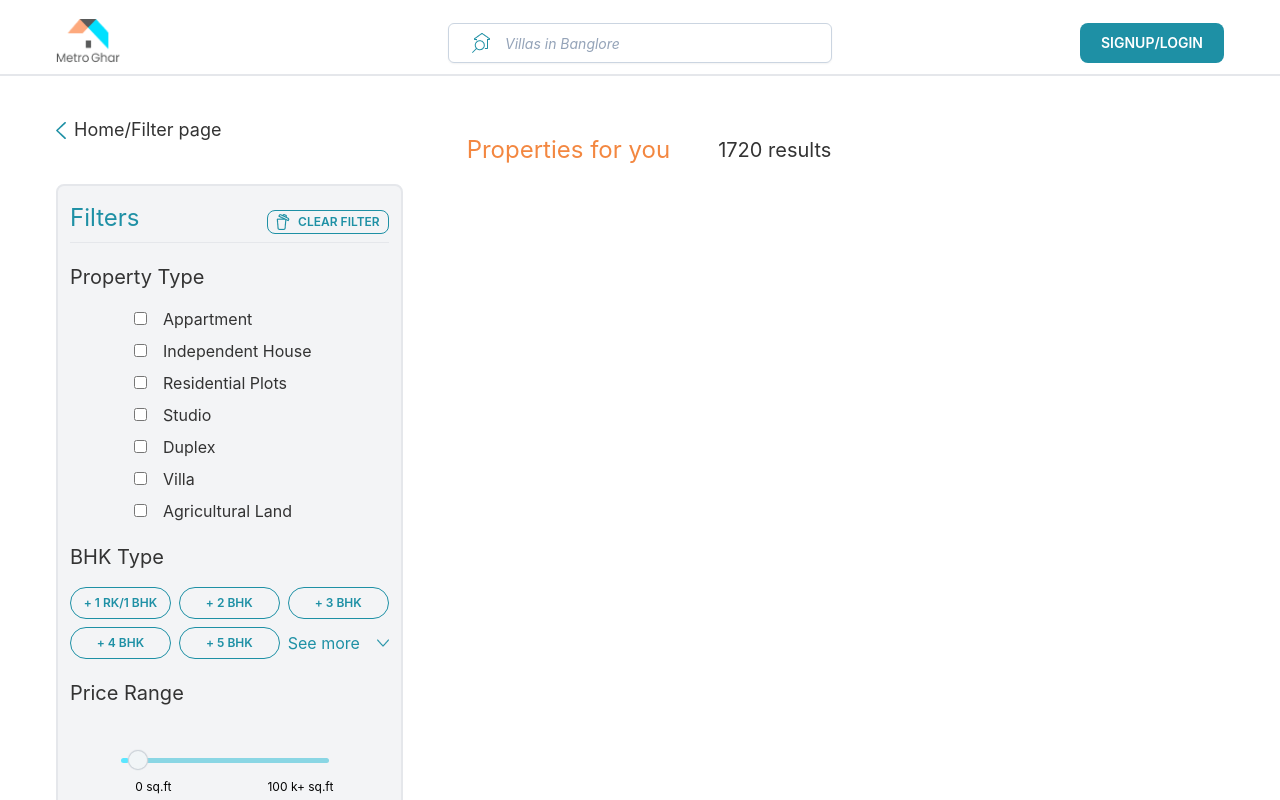
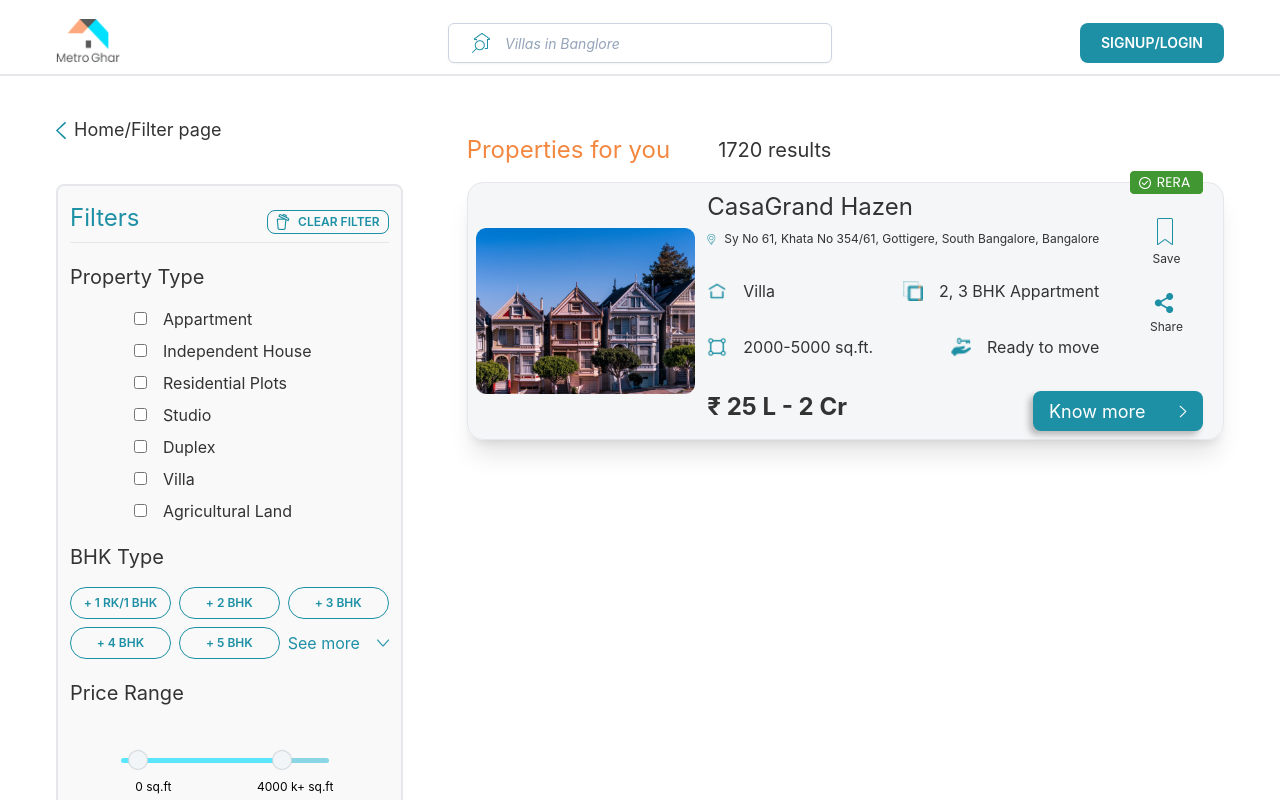
Before and after one commit to Raselshah/E-commerce-filter-system, a React (Create React App) app: page / in a window 1280 px wide. Shown: the top 800 px of the page. Built offline with nearby package versions, Linux system fonts and the light colour scheme.

Commit message:
card design add

```diff
--- a/src/Components/FilterPage/FilterPage.js
+++ b/src/Components/FilterPage/FilterPage.js
@@ -4,6 +4,7 @@ import buttonIcon from "../../Assests/Group.png";
 import downKey from "../../Assests/XMLID_224_.png";
 import "../Style/Style.css";
 import MultiRangeSlider from "./MultiRangeSlider";
+import ProductCard from "./ProductCard";
 
 const FilterPage = () => {
   const [checkBox, setCheckBox] = useState([
@@ -90,7 +91,7 @@ const FilterPage = () => {
   };
 
   const [min, setMin] = useState(0);
-  const [max, setMax] = useState(100);
+  const [max, setMax] = useState(4000);
   const extremeMin = 0;
   const extremeMax = 5000;
 
@@ -129,7 +130,7 @@ const FilterPage = () => {
         <span className="text-lg">Home/Filter page</span>
       </h2>
       <div className="grid grid-cols-3 gap-16 mt-10">
-        <div className="border-2 w-full rounded-lg px-3 pb-12 bg-gray-100/95 filter-page">
+        <div className="border-2 w-full rounded-lg px-3 pb-12 filter-page">
           <div className="flex justify-between items-center mt-4 border-b">
             <h2 className="text-2xl text-primary mb-2">Filters</h2>
             <button className="btn btn-outline hover:bg-primary hover:border-none flex justify-between items-center gap-x-2 border-primary btn-xs">
@@ -261,6 +262,25 @@ const FilterPage = () => {
               </button>
             </div>
           ))}
+
+          <div tabIndex={0} className="collapse collapse-arrow ">
+            <div className="collapse-title text-xl">Amenities</div>
+            <div className="collapse-content">
+              <p>Amenities</p>
+            </div>
+          </div>
+          <div tabIndex={0} className="collapse collapse-arrow ">
+            <div className="collapse-title text-xl">Furnishing</div>
+            <div className="collapse-content">
+              <p>Furnishing</p>
+            </div>
+          </div>
+          <div tabIndex={0} className="collapse collapse-arrow ">
+            <div className="collapse-title text-xl">Facing</div>
+            <div className="collapse-content">
+              <p>Facing</p>
+            </div>
+          </div>
         </div>
 
         <div className="col-span-2 card-area w-full">
@@ -289,6 +309,7 @@ const FilterPage = () => {
               }
             })}
           </div>
+          <ProductCard />
         </div>
       </div>
     </div>
--- /dev/null
+++ b/src/Components/FilterPage/ProductCard.js
@@ -0,0 +1,87 @@
+import React from "react";
+import cardPhoto from "../../Assests/Rectangle 499.png";
+import location from "../../Assests/Group (2).png";
+import saveIcon from "../../Assests/Vector.png";
+import shareIcon from "../../Assests/Group (4).png";
+import rera from "../../Assests/RERA.png";
+import home from "../../Assests/home-svgrepo-com 2.png";
+import square from "../../Assests/square-ui-svgrepo-com 1 (1).png";
+import area from "../../Assests/area-svgrepo-com 1 (1).png";
+import hand from "../../Assests/Group (3).png";
+import leftArrow from "../../Assests/XMLID_224_ (1).png";
+
+const ProductCard = () => {
+  return (
+    <div>
+      <div className="card overflow-visible lg:card-side bg-gray-100/80 p-2 border shadow-xl">
+        <figure>
+          <img className="img-fluid" src={cardPhoto} alt="Album" />
+        </figure>
+        <div className="px-3 w-full">
+          <div className="flex justify-between items-items">
+            <div className="div">
+              <h2 className="text-2xl">CasaGrand Hazen</h2>
+              <p className="flex justify-center gap-x-2 items-center mt-2">
+                <span>
+                  <img className="img-fluid" src={location} alt="" />
+                </span>
+                <span className="text-xs">
+                  Sy No 61, Khata No 354/61, Gottigere, South Bangalore,
+                  Bangalore
+                </span>
+              </p>
+
+              <div className="flex justify-between items-center mt-8">
+                <div className="flex justify-center items-center gap-4">
+                  <img className="img-fluid w-5 h-5" src={home} alt="" />
+                  <p>Villa</p>
+                </div>
+                <div className="flex justify-center items-center gap-4">
+                  <img className="img-fluid w-5 h-5" src={square} alt="" />
+                  <p>2, 3 BHK Appartment</p>
+                </div>
+              </div>
+              <div className="flex justify-between items-center mt-8">
+                <div className="flex justify-center items-center gap-4">
+                  <img className="img-fluid w-5 h-5" src={area} alt="" />
+                  <p>2000-5000 sq.ft.</p>
+                </div>
+                <div className="flex justify-center items-center gap-4">
+                  <img className="img-fluid w-5 h-5" src={hand} alt="" />
+                  <p>Ready to move</p>
+                </div>
+              </div>
+            </div>
+
+            <div className="flex flex-col gap-6">
+              <img className="img-fluid mt-[-20px] z-30" src={rera} alt="" />
+              <div className="flex flex-col justify-center items-center">
+                <p>
+                  <img className="img-fluid ml-1" src={saveIcon} alt="" />
+
+                  <span className="text-xs text-center">Save</span>
+                </p>
+              </div>
+              <div className="flex flex-col justify-center items-center">
+                <p>
+                  <img className="img-fluid ml-1" src={shareIcon} alt="" />
+
+                  <span className="text-xs text-center">Share</span>
+                </p>
+              </div>
+            </div>
+          </div>
+          <div className="card-actions justify-between mt-8">
+            <p className="text-2xl font-bold">₹ 25 L - 2 Cr</p>
+            <button className="cardButton flex justify-between items-center gap-x-2 px-4">
+              <span>Know more</span>
+              <img src={leftArrow} alt="" />
+            </button>
+          </div>
+        </div>
+      </div>
+    </div>
+  );
+};
+
+export default ProductCard;
--- a/src/Components/Style/Style.css
+++ b/src/Components/Style/Style.css
@@ -1,6 +1,8 @@
-/* .filter-page {
-  width: 438px;
+.filter-page {
+  /* width: 438px; */
+  background-color: #f9f9f9;
 }
+/*
 .card-area {
   width: 827px;
 } */
@@ -109,3 +111,12 @@
   pointer-events: all;
   position: relative;
 }
+.cardButton {
+  height: 40px;
+  width: 170px;
+  background-color: #1e90a5;
+  color: #fff;
+  border-radius: 8px;
+  font-size: 18px;
+  box-shadow: -4px 4px 6px rgba(0, 0, 0, 0.25);
+}
```
Also changed, not shown: src/Assests/Rectangle 499.png (added), src/Assests/square-ui-svgrepo-com 1 (1).png.
